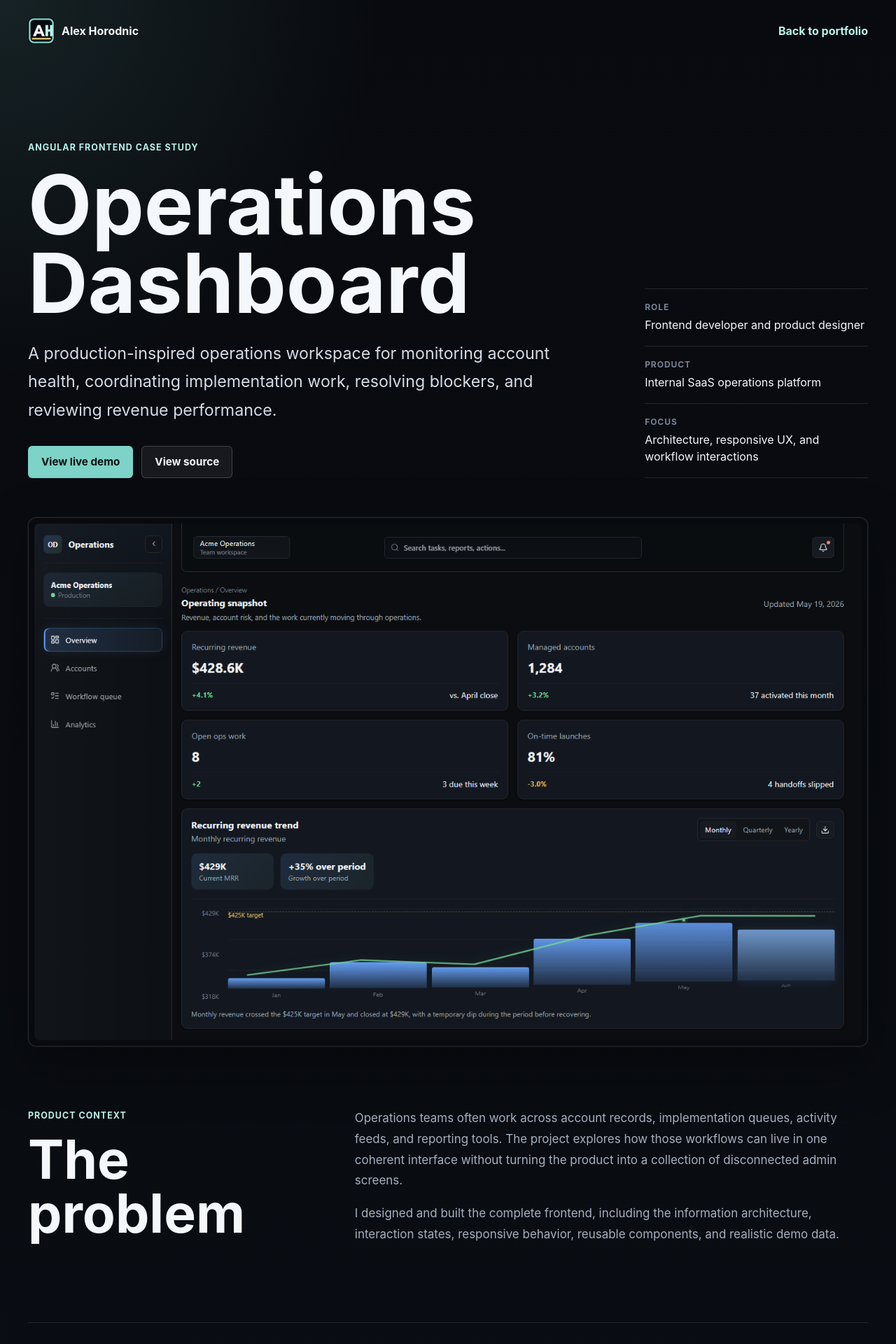
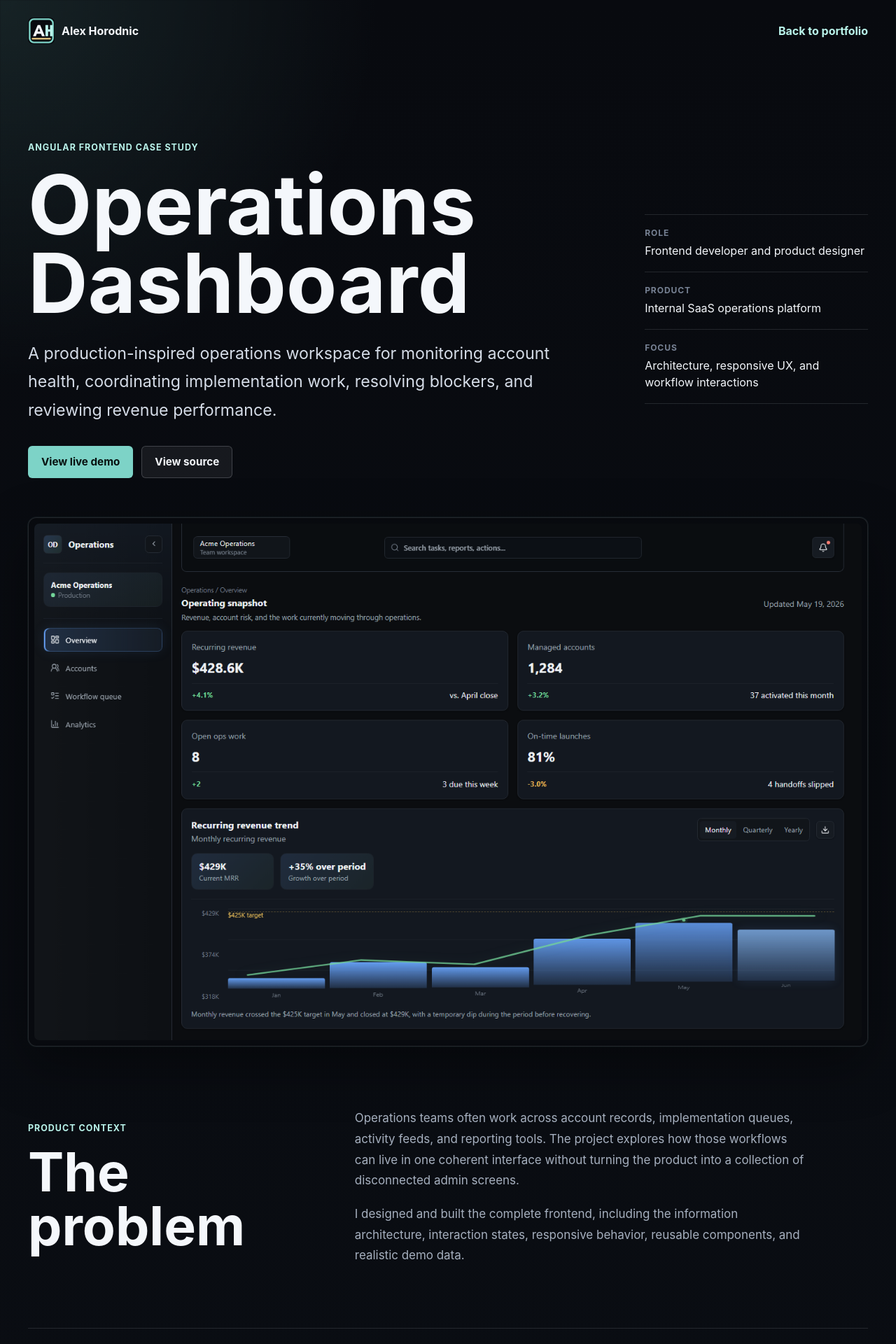
Before and after one commit to AlexHorodnic/alexhorodnic-com, an Angular app: page /projects/operations-dashboard in a window 1280 px wide. Shown: the top 1920 px of the page at 70% size. Built offline with nearby package versions, Linux system fonts and the light colour scheme.

Commit message:
fix(portfolio): refine case study spacing and gallery layout

```diff
--- a/src/app/pages/operations-dashboard-case-study/operations-dashboard-case-study.component.scss
+++ b/src/app/pages/operations-dashboard-case-study/operations-dashboard-case-study.component.scss
@@ -3,7 +3,8 @@
 }
 
 .case-study {
-  width: min(100% - 32px, 1240px);
+  width: calc(100% - 32px);
+  max-width: 1240px;
   margin: 0 auto;
   padding-bottom: 64px;
 }
@@ -30,6 +31,7 @@
 
 .back-link {
   color: var(--accent-strong) !important;
+  white-space: nowrap;
 }
 
 .case-hero {
@@ -128,13 +130,22 @@
   gap: 40px;
 }
 
+.problem-grid > div:first-child h2,
+.tradeoffs-grid > div:first-child h2 {
+  margin-bottom: 0;
+}
+
 .prose {
-  max-width: 720px;
+  max-width: 64ch;
 }
 
 .prose p:last-child,
 .challenge-grid > div > p:last-child {
   margin-bottom: 0;
+}
+
+.prose p + p {
+  margin-top: 18px;
 }
 
 .prose p,
@@ -243,12 +254,12 @@
 
 @media (min-width: 760px) {
   .case-study {
-    width: min(100% - 80px, 1240px);
+    width: calc(100% - 80px);
   }
 
   .case-hero {
     grid-template-columns: minmax(0, 1fr) minmax(240px, 0.38fr);
-    align-items: end;
+    align-items: center;
   }
 
   .architecture-grid {
@@ -286,6 +297,10 @@
   .tradeoffs-grid {
     grid-template-columns: minmax(280px, 0.7fr) minmax(0, 1.3fr);
     gap: 72px;
+    align-items: center;
   }
 
+  .decision-card {
+    align-self: center;
+  }
 }
```
